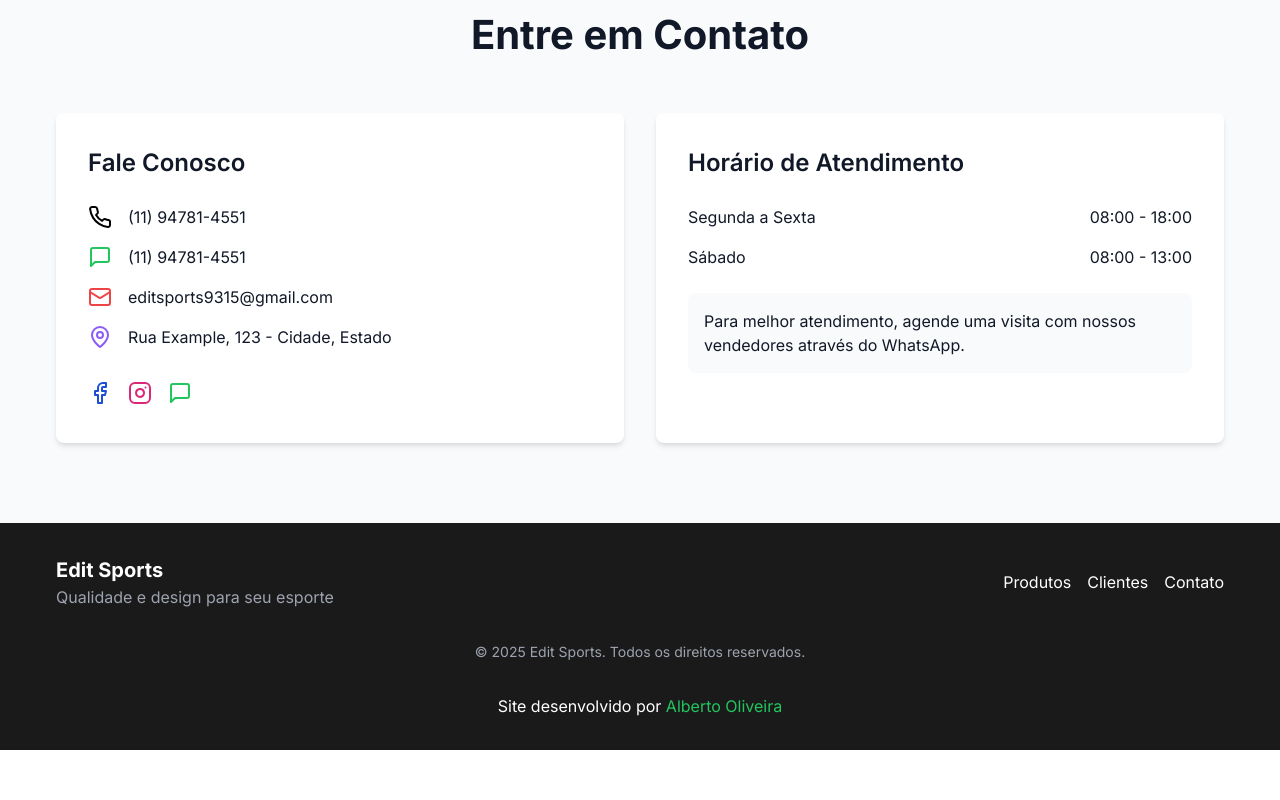
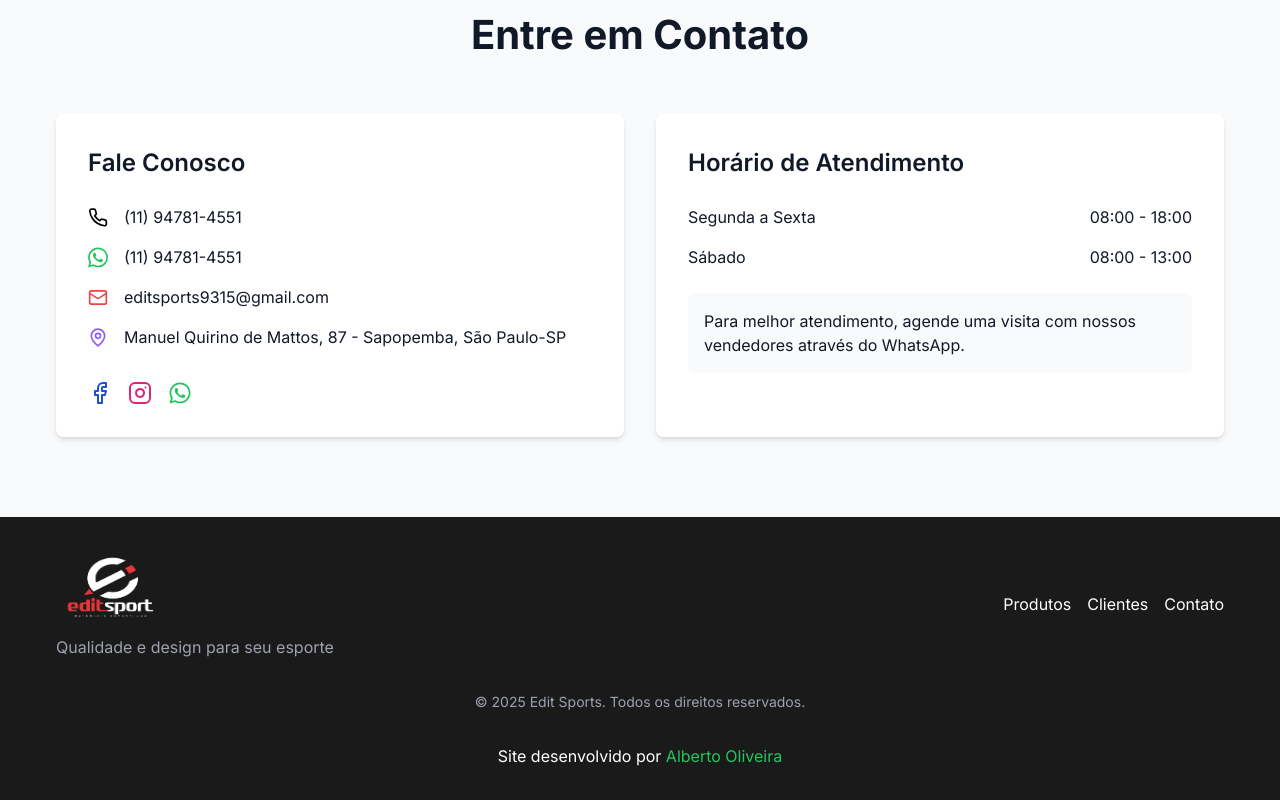
Before and after one commit to Alberto-Oliveira00/projeto-editsports, a React (Vite) app: page / in a window 1280 px wide. Shown: the part 3364-4164 px from the top of the page. Before the commit the page ends 4114 px from the top, so only its background shows below. Built offline with nearby package versions, Linux system fonts and the light colour scheme.

Commit message:
Update App

```diff
--- a/src/App.tsx
+++ b/src/App.tsx
@@ -167,7 +167,7 @@ function App() {
                   <span>(11) 94781-4551</span>
                 </div>
                 <div className="contact-item">
-                  <MessageSquare className="contact-icon" style={{ color: 'var(--success-color)' }} />
+                  <FontAwesomeIcon icon= {faWhatsapp} className="contact-icon" style={{ color: 'var(--success-color)' }} />
                   <span>(11) 94781-4551</span>
                 </div>
                 <div className="contact-item">
@@ -176,7 +176,7 @@ function App() {
                 </div>
                 <div className="contact-item">
                   <MapPin className="contact-icon" style={{ color: '#8b5cf6' }} />
-                  <span>Rua Example, 123 - Cidade, Estado</span>
+                  <span>Manuel Quirino de Mattos, 87 - Sapopemba, São Paulo-SP</span>
                 </div>
               </div>
               <div className="social-links">
@@ -187,7 +187,7 @@ function App() {
                   <Instagram />
                 </a>
                 <a href="#" className="social-link" style={{ color: 'var(--success-color)' }}>
-                  <MessageSquare />
+                  <FontAwesomeIcon icon= {faWhatsapp} className='wpp-abaixo'/>
                 </a>
               </div>
             </div>
@@ -214,7 +214,8 @@ function App() {
         <div className="container">
           <div className="footer-content">
             <div className="footer-brand">
-              <h3 className="footer-title">Edit Sports</h3>
+              <img className='logo-footer' src="./assets/img/edit-logo.png" alt="" />
+              {/* <h3 className="footer-title">Edit Sports</h3> */}
               <p className="footer-subtitle">Qualidade e design para seu esporte</p>
             </div>
             <div className="footer-links">
--- a/src/styles/App.css
+++ b/src/styles/App.css
@@ -97,12 +97,21 @@
 .contact-icon {
   margin-right: 1rem;
   object-fit: cover;
+  height: 23px;
+  width: 20px;
 }
 
 .social-links {
+  height: 24px;
+  width: 24px;
   margin-top: 2rem;
   display: flex;
   gap: 1rem;
+}
+
+.wpp-abaixo {
+  height: 24px;
+  width: 24px;
 }
 
 .social-link {
@@ -168,6 +177,11 @@
 
 }
 
+.logo-footer {
+  width: 7rem;
+  height: 5rem;
+}
+
 .footer-title {
   font-size: 1.25rem;
   font-weight: bold;
```
